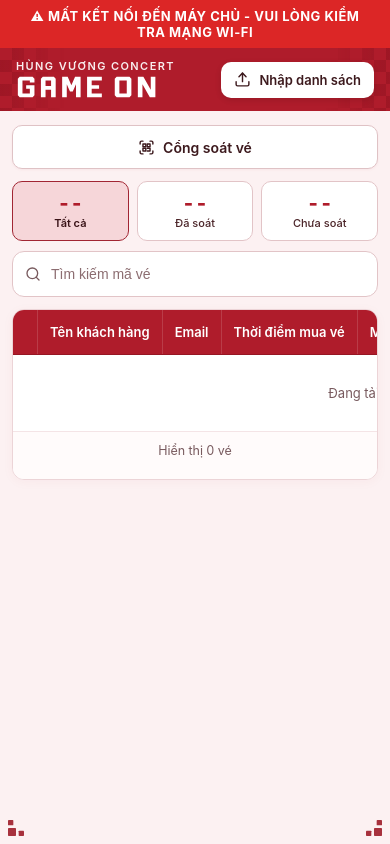
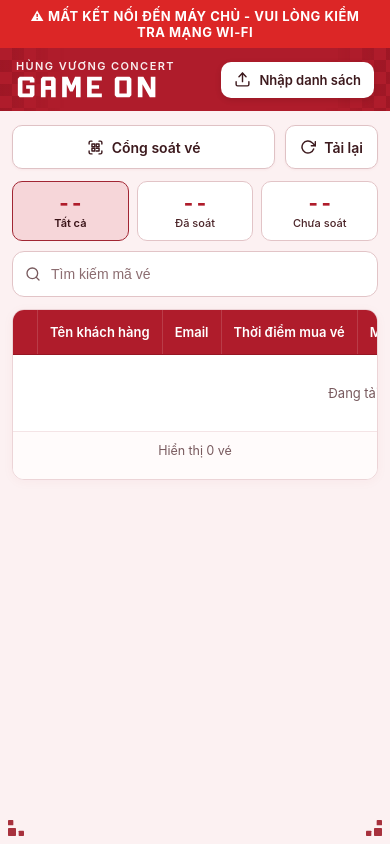
Before and after one commit to KaingP/eticket, a website: page public/index.html in a window 390 px wide. Drawn offline with Linux system fonts and the light colour scheme; no server answers.

Commit message:
feat(ui): them nut tai lai du lieu tren trang chinh

```diff
--- a/public/index.html
+++ b/public/index.html
@@ -245,6 +245,7 @@
       display: flex;
       align-items: center;
       justify-content: flex-start;
+      gap: 10px;
     }
     .btn-scanner-launch {
       background: #FFFFFF;
@@ -260,6 +261,30 @@
     .btn-scanner-launch:hover {
       border-color: var(--primary);
       background: #FFF8F8;
+    }
+    .btn-reload {
+      background: #FFFFFF;
+      color: #3D1A1E;
+      border: 1px solid #DFC2C5;
+      border-radius: 10px;
+      padding: 9px 16px;
+      font-size: 14px;
+      font-weight: 600;
+      min-height: 42px;
+      box-shadow: 0 1px 3px rgba(175, 28, 43, 0.05);
+      flex-shrink: 0;
+    }
+    .btn-reload:hover {
+      border-color: var(--primary);
+      background: #FFF8F8;
+      color: var(--primary);
+    }
+    .btn-reload.spinning svg {
+      animation: spinOnce 0.45s ease;
+    }
+    @keyframes spinOnce {
+      from { transform: rotate(0deg); }
+      to { transform: rotate(360deg); }
     }
 
     /* Thanh Thẻ Đếm + Tìm Kiếm ngang hàng */
@@ -911,9 +936,13 @@
         gap: 12px;
       }
       .btn-scanner-launch {
-        width: 100%;
+        flex: 1;
         justify-content: center;
         min-height: 44px;
+      }
+      .btn-reload {
+        min-height: 44px;
+        padding: 9px 14px;
       }
       .controls-toolbar {
         flex-direction: column;
@@ -1039,11 +1068,15 @@
   <!-- Container -->
   <main class="container">
 
-    <!-- Nút Cổng soát vé -->
+    <!-- Nút Cổng soát vé & Làm mới -->
     <div class="scanner-launch-row">
       <button class="btn btn-scanner-launch" id="btn-open-scanner" onclick="openScanner()">
         <svg width="17" height="17" viewBox="0 0 24 24" fill="none" stroke="currentColor" stroke-width="2" stroke-linecap="round" stroke-linejoin="round"><path d="M3 7V5a2 2 0 0 1 2-2h2"/><path d="M17 3h2a2 2 0 0 1 2 2v2"/><path d="M21 17v2a2 2 0 0 1-2 2h-2"/><path d="M7 21H5a2 2 0 0 1-2-2v-2"/><rect x="7" y="7" width="4" height="4"/><rect x="13" y="7" width="4" height="4"/><rect x="7" y="13" width="4" height="4"/><path d="M13 13h4v4h-4"/></svg>
         <span>Cổng soát vé</span>
+      </button>
+      <button class="btn btn-reload" id="btn-reload" onclick="refreshDashboard()" title="Tải lại dữ liệu mới nhất">
+        <svg width="16" height="16" viewBox="0 0 24 24" fill="none" stroke="currentColor" stroke-width="2.2" stroke-linecap="round" stroke-linejoin="round"><polyline points="23 4 23 10 17 10"/><path d="M20.49 15a9 9 0 1 1-2.12-9.36L23 10"/></svg>
+        <span>Tải lại</span>
       </button>
     </div>
 
@@ -1364,6 +1397,12 @@
     }
 
     function refreshDashboard() {
+      const btn = document.getElementById('btn-reload');
+      if (btn) {
+        btn.classList.remove('spinning');
+        void btn.offsetWidth;
+        btn.classList.add('spinning');
+      }
       loadStats();
       loadTickets();
       showToast('Đã làm mới dữ liệu');
```
